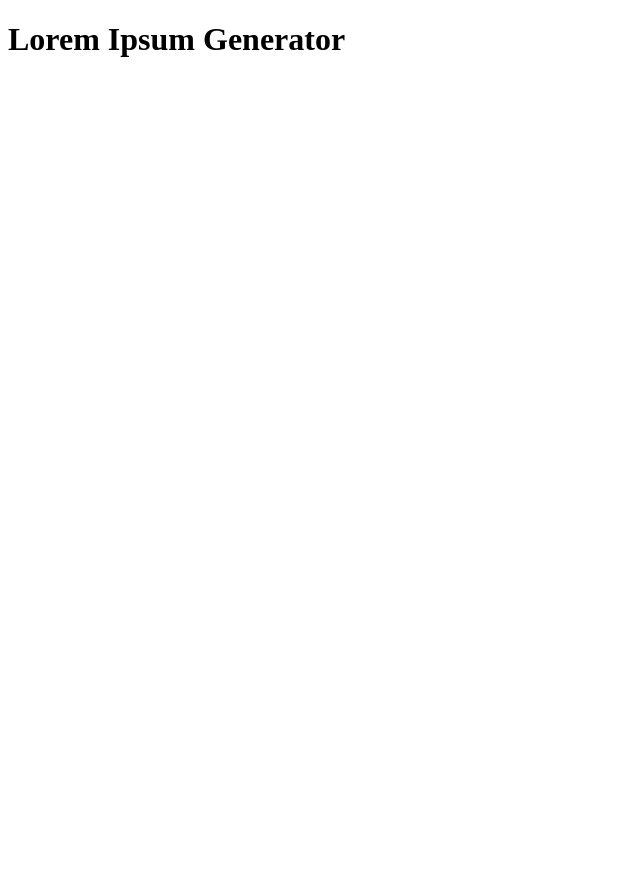
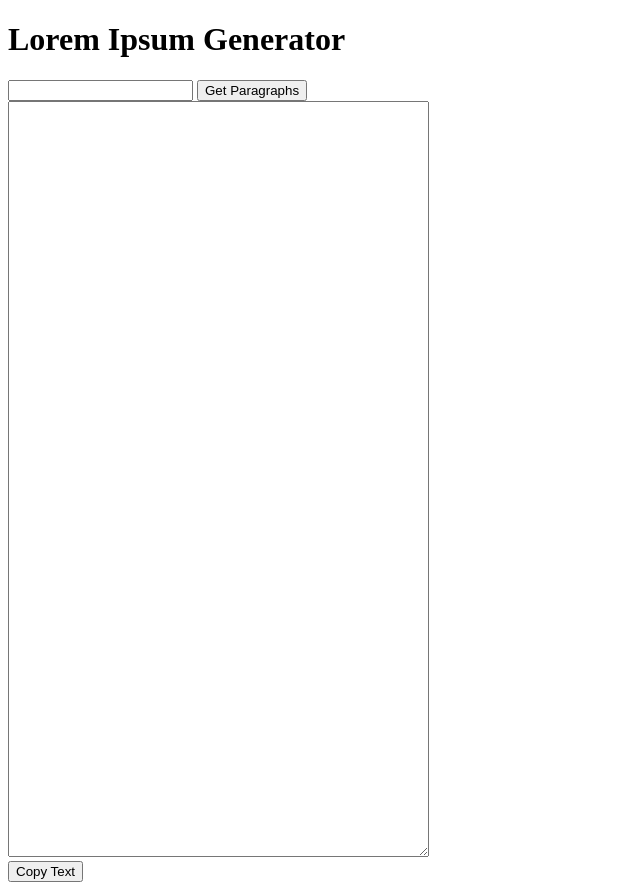
Before and after one commit to davelilleystone/lorem-ipsum-generator, a plain HTML site: page index.html in a window 1280 px wide. Shown: the whole page, without its empty margins (0-640 px from the left). Before the commit the page ends 800 px from the top, so only its background shows below. Drawn offline with Linux system fonts and the light colour scheme.

Commit message:
add number input, text output and submit / copy buttons

```diff
--- a/index.html
+++ b/index.html
@@ -9,5 +9,11 @@
   </head>
   <body>
     <h1>Lorem Ipsum Generator</h1>
+    <input type="number" class="number-input" />
+    <button class="submit">Get Paragraphs</button>
+    <div class="text-wrapper">
+      <textarea class="text-output" cols="50" rows="50"></textarea>
+    </div>
+    <button class="copy">Copy Text</button>
   </body>
 </html>
```
